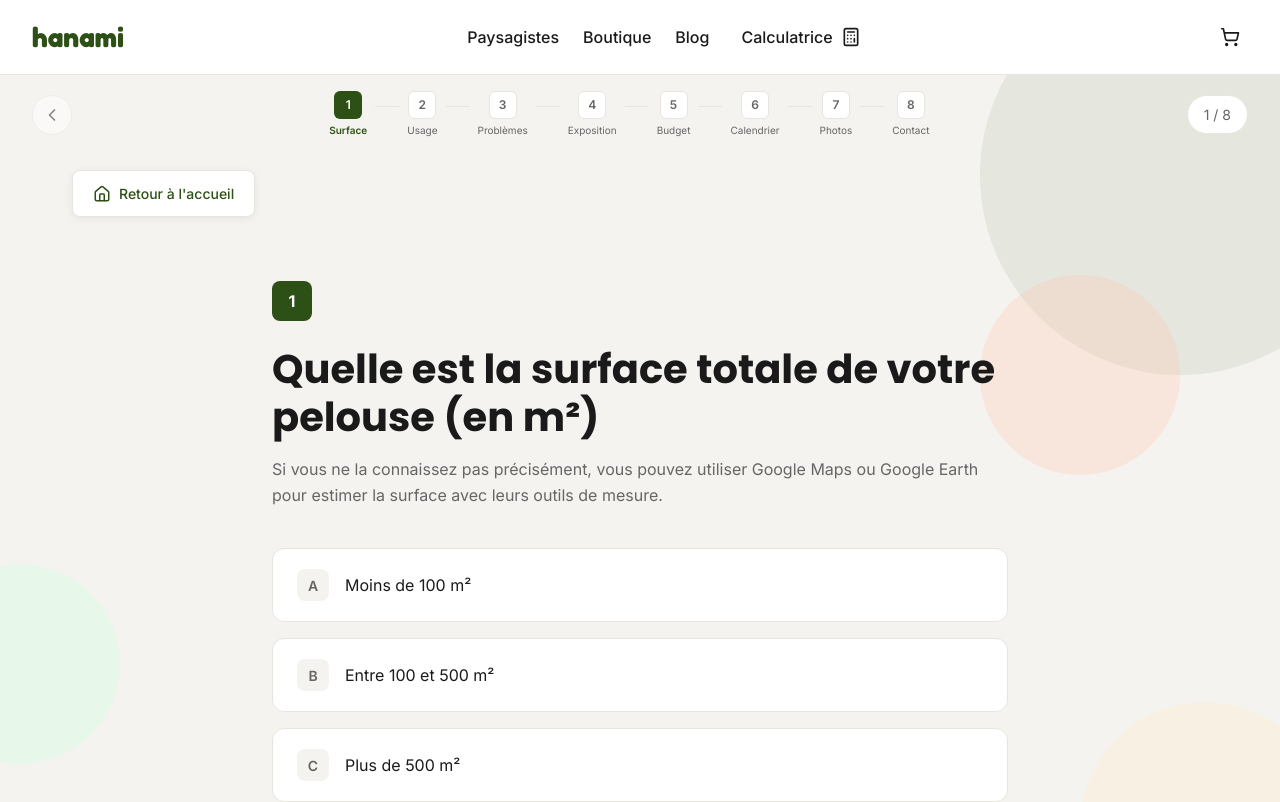
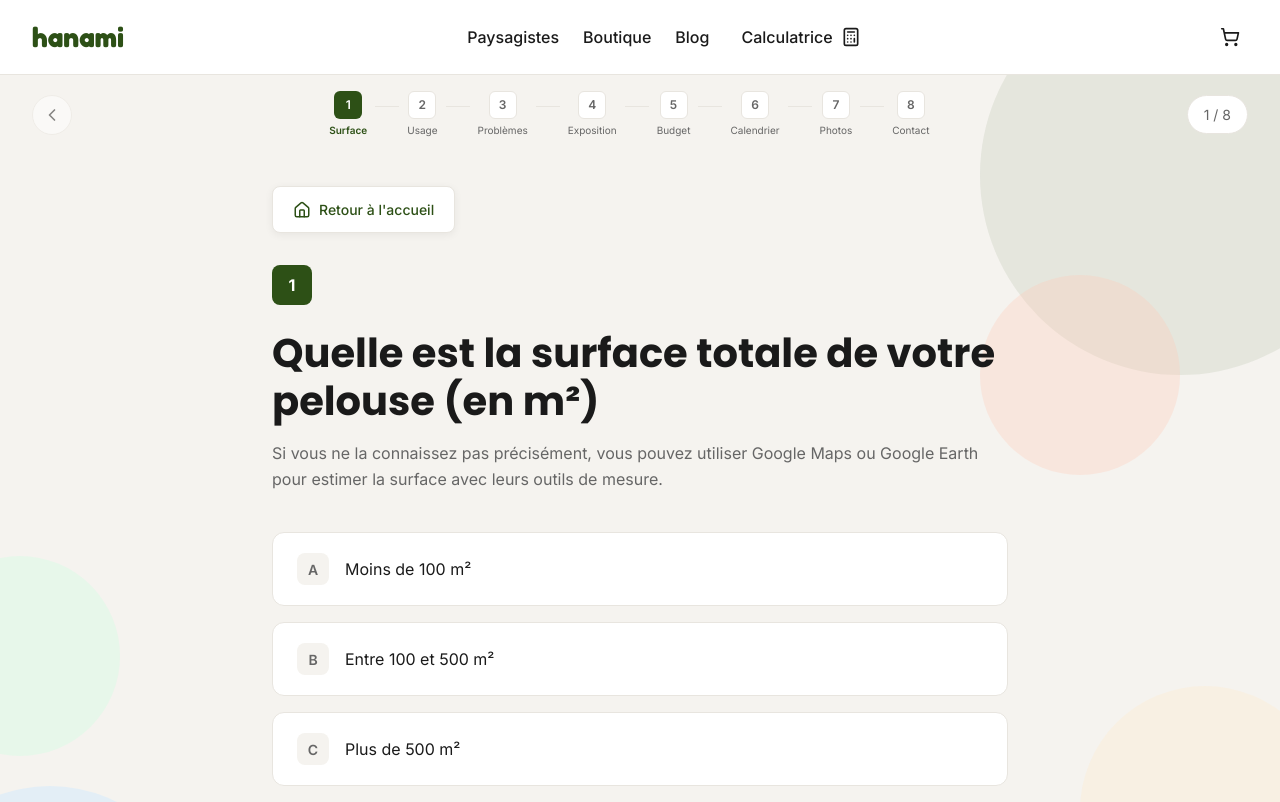
Before and after one commit to sambdn-dev/hanami-site, a Next.js app: page /onboarding in a window 1280 px wide. Shown: the top 802 px of the page. Built offline with nearby package versions, Linux system fonts and the light colour scheme.

Commit message:
Move home button inside main content area for better visibility

```diff
--- a/src/app/onboarding/page.tsx
+++ b/src/app/onboarding/page.tsx
@@ -265,14 +265,15 @@ export default function OnboardingPage() {
         </div>
       </header>
 
-      {/* Home button */}
-      <div style={{
-        maxWidth: '1200px',
+      {/* Main content */}
+      <main style={{
+        maxWidth: '800px',
         margin: '0 auto',
-        padding: '1rem 2rem 0',
+        padding: '2rem 2rem 4rem',
         position: 'relative',
-        zIndex: 10,
+        zIndex: 5,
       }}>
+        {/* Home button */}
         <Link
           href="/"
           style={{
@@ -288,22 +289,13 @@ export default function OnboardingPage() {
             fontSize: '0.875rem',
             fontWeight: 500,
             boxShadow: '0 2px 8px rgba(0,0,0,0.06)',
-            transition: 'all 0.2s ease',
+            marginBottom: '2rem',
           }}
         >
           <Home size={18} />
           Retour à l&apos;accueil
         </Link>
-      </div>
 
-      {/* Main content */}
-      <main style={{
-        maxWidth: '800px',
-        margin: '0 auto',
-        padding: '4rem 2rem',
-        position: 'relative',
-        zIndex: 5,
-      }}>
         {/* Step number badge */}
         <div style={{
           width: '40px',
```
